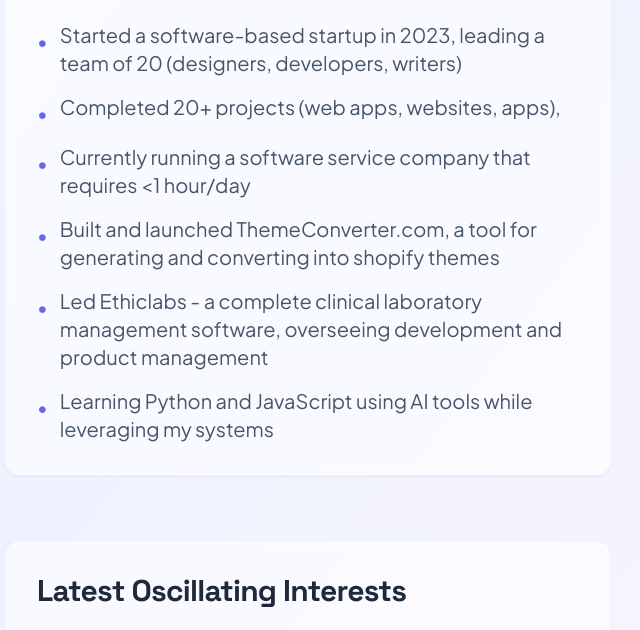
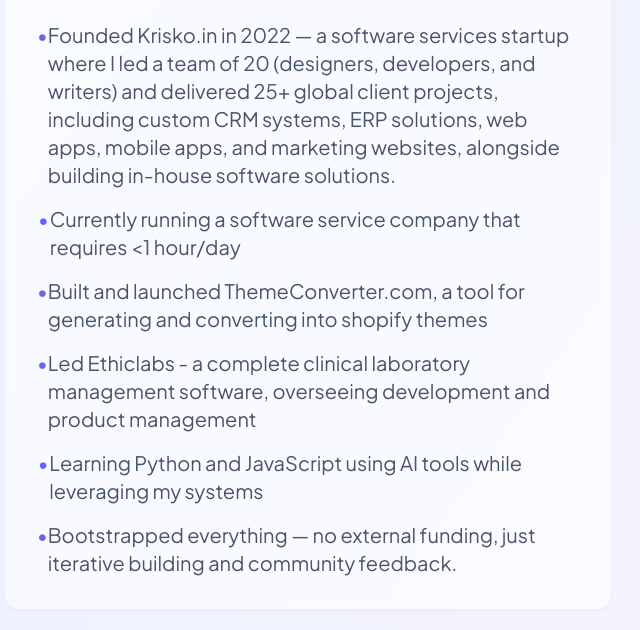
Before and after one commit to jacobmp38/personal-website, a website: page about.html in a window 1280 px wide. Shown: the part 737-1367 px from the top of the page, without its empty margins (332-972 px from the left). Drawn offline with Linux system fonts and the light colour scheme.

Commit message:
updated content

```diff
--- a/about.html
+++ b/about.html
@@ -5,7 +5,7 @@
     <meta name="viewport" content="width=device-width, initial-scale=1.0">
     <title>About - Jacob Adams</title>
     <link href="./dist/output.css" rel="stylesheet">
-    <link rel="stylesheet" href="https://cdnjs.cloudflare.com/ajax/libs/font-awesome/6.0.0/css/all.min.css">
+    <link rel="stylesheet" href="https://cdnjs.cloudflare.com/ajax/libs/font-awesome/6.5.1/css/all.min.css">
     <link rel="preconnect" href="https://fonts.googleapis.com">
     <link rel="preconnect" href="https://fonts.gstatic.com" crossorigin>
     <link href="https://fonts.googleapis.com/css2?family=Plus+Jakarta+Sans:wght@400;500;600;700&family=Space+Grotesk:wght@400;500;600;700&display=swap" rel="stylesheet">
@@ -166,30 +166,30 @@
 
                 <div class="space-y-4 sm:space-y-6 bg-white/60 backdrop-blur-sm p-6 sm:p-8 rounded-2xl shadow-sm border border-indigo-100/50 hover:shadow-md transition-all duration-300">
                     <h2 class="text-2xl sm:text-3xl font-bold font-space-grotesk text-slate-800 tracking-tight">Some things I've done</h2>
-                    <ul class="space-y-3 sm:space-y-4 text-lg sm:text-xl text-slate-600 font-['Plus_Jakarta_Sans'] leading-relaxed">
-                        <li class="flex items-start">
-                            <span class="text-indigo-500 mr-3 mt-1.5">•</span>
-                            Started a software-based startup in 2023, leading a team of 20 (designers, developers, writers)
+                    <ul class="space-y-4 sm:space-y-5 text-lg sm:text-xl text-slate-600 font-['Plus_Jakarta_Sans'] leading-relaxed">
+                        <li class="flex items-start gap-3">
+                            <span class="text-indigo-500 flex-shrink-0 w-4 text-center">•</span>
+                            <span class="leading-7">Founded Krisko.in in 2022 — a software services startup where I led a team of 20 (designers, developers, and writers) and delivered 25+ global client projects, including custom CRM systems, ERP solutions, web apps, mobile apps, and marketing websites, alongside building in-house software solutions.</span>
                         </li>
-                        <li class="flex items-start">
-                            <span class="text-indigo-500 mr-3 mt-1.5">•</span>
-                            Completed 20+ projects (web apps, websites, apps),
+                        <li class="flex items-start gap-3">
+                            <span class="text-indigo-500 flex-shrink-0 w-4 text-center">•</span>
+                            <span class="leading-7">Currently running a software service company that requires <1 hour/day</span>
                         </li>
-                        <li class="flex items-start">
-                            <span class="text-indigo-500 mr-3 mt-1.5">•</span>
-                            Currently running a software service company that requires <1 hour/day
+                        <li class="flex items-start gap-3">
+                            <span class="text-indigo-500 flex-shrink-0 w-4 text-center">•</span>
+                            <span class="leading-7">Built and launched ThemeConverter.com, a tool for generating and converting into shopify themes</span>
                         </li>
-                        <li class="flex items-start">
-                            <span class="text-indigo-500 mr-3 mt-1.5">•</span>
-                            Built and launched ThemeConverter.com, a tool for generating and converting into shopify themes
+                        <li class="flex items-start gap-3">
+                            <span class="text-indigo-500 flex-shrink-0 w-4 text-center">•</span>
+                            <span class="leading-7">Led Ethiclabs - a complete clinical laboratory management software, overseeing development and product management</span>
                         </li>
-                        <li class="flex items-start">
-                            <span class="text-indigo-500 mr-3 mt-1.5">•</span>
-                            Led Ethiclabs - a complete clinical laboratory management software, overseeing development and product management
+                        <li class="flex items-start gap-3">
+                            <span class="text-indigo-500 flex-shrink-0 w-4 text-center">•</span>
+                            <span class="leading-7">Learning Python and JavaScript using AI tools while leveraging my systems</span>
                         </li>
-                        <li class="flex items-start">
-                            <span class="text-indigo-500 mr-3 mt-1.5">•</span>
-                            Learning Python and JavaScript using AI tools while leveraging my systems
+                        <li class="flex items-start gap-3">
+                            <span class="text-indigo-500 flex-shrink-0 w-4 text-center">•</span>
+                            <span class="leading-7">Bootstrapped everything — no external funding, just iterative building and community feedback.</span>
                         </li>
                     </ul>
                 </div>
```
Also changed, not shown: projects.html (+1 -1 lines), writings.html (+1 -1 lines).
